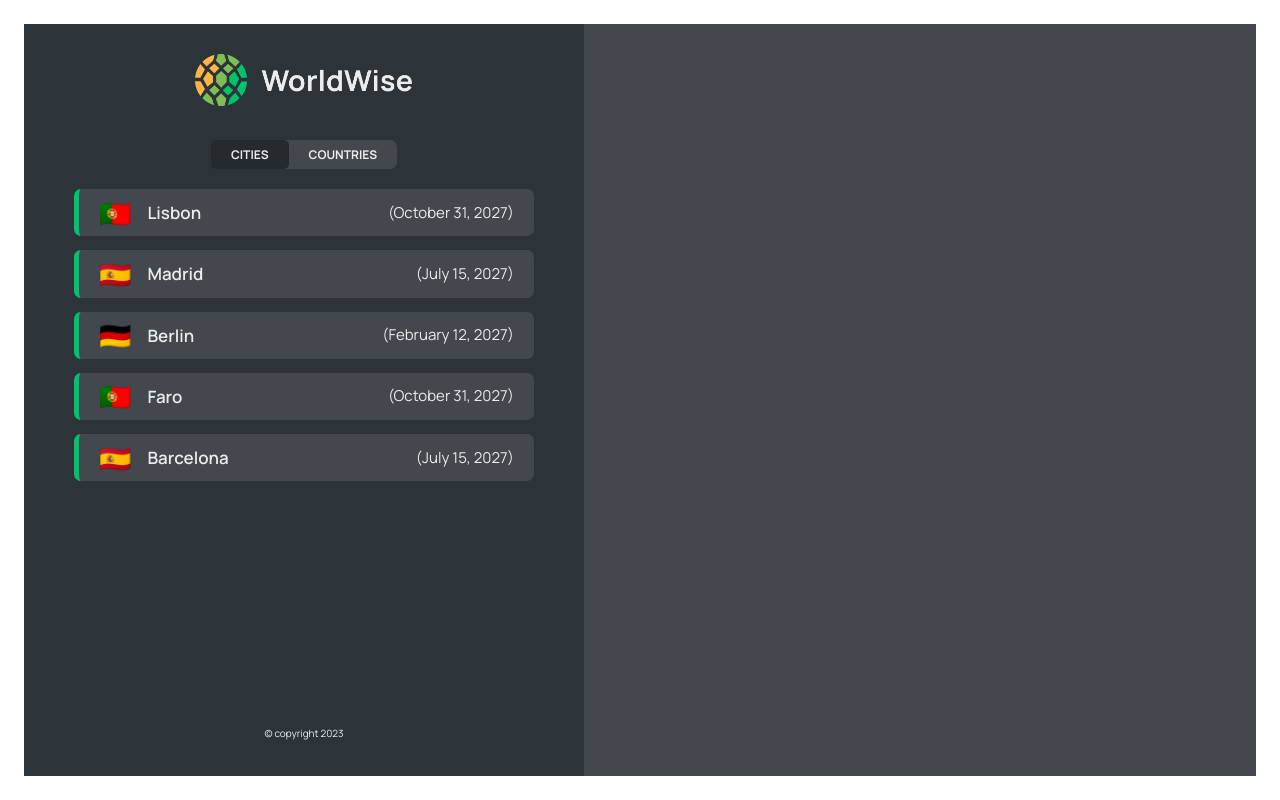
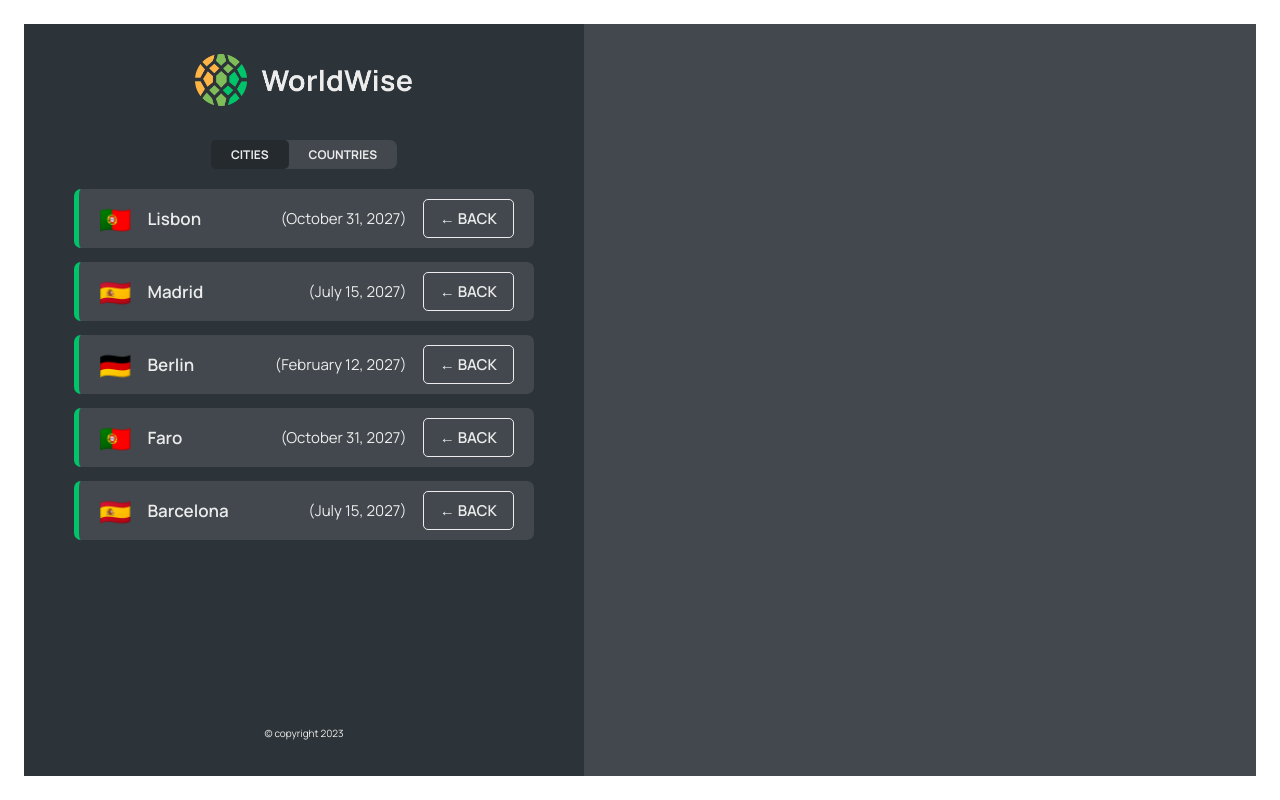
Before and after one commit to hansolo-N/TravellerApp, a React (Vite) app: page /app/cities in a window 1280 px wide. Built offline with nearby package versions, Linux system fonts and the light colour scheme; data requests are answered from the project's data file.

Commit message:
created back button component for resuse

```diff
--- /dev/null
+++ b/src/components/BackButton.jsx
@@ -0,0 +1,18 @@
+import React from 'react'
+import Button from './Button'
+import { useNavigate } from 'react-router-dom'
+function BackButton() {
+
+    const navigate = useNavigate()
+  return (
+    <Button type='back'
+          onClick={(e)=>{
+            e.preventDefault()
+            navigate(-1)
+            }}>
+          &larr; Back
+        </Button>
+  )
+}
+
+export default BackButton
--- a/src/components/City.jsx
+++ b/src/components/City.jsx
@@ -59,7 +59,6 @@ useEffect(function(){
           Check out {cityName} on Wikipedia &rarr;
         </a>
       </div>
-
       <div>
       </div>
     </div>
--- a/src/components/CityItem.jsx
+++ b/src/components/CityItem.jsx
@@ -1,6 +1,7 @@
 import { Link } from "react-router-dom";
 import { useCities } from "../contexts/CitiesContext";
 import styles from "./CityItem.module.css";
+import BackButton from "./BackButton";
 
 const formatDate = (date) =>
   new Intl.DateTimeFormat("en", {
@@ -24,6 +25,7 @@ function CityItem({ city }) {
         <span className={styles.emoji}>{emoji}</span>
         <h3 className={styles.name}>{cityName}</h3>
         <time className={styles.date}>({formatDate(date)})</time>
+        <BackButton/>
       </Link>
     </li>
   );
--- a/src/components/Form.jsx
+++ b/src/components/Form.jsx
@@ -4,7 +4,7 @@ import { useState } from "react";
 
 import styles from "./Form.module.css";
 import Button from "./Button";
-import { useNavigate } from "react-router-dom";
+import BackButton from "./BackButton";
 
 export function convertToEmoji(countryCode) {
   const codePoints = countryCode
@@ -15,7 +15,7 @@ export function convertToEmoji(countryCode) {
 }
 
 function Form() {
-  const navigate = useNavigate()
+
 
 
   const [cityName, setCityName] = useState("");
@@ -55,13 +55,7 @@ function Form() {
 
       <div className={styles.buttons}>
         <Button type='primary'>Add</Button>
-        <Button type='back'
-          onClick={(e)=>{
-            e.preventDefault()
-            navigate(-1)
-            }}>
-          &larr; Back
-        </Button>
+        <BackButton/>
       </div>
     </form>
   );
```
